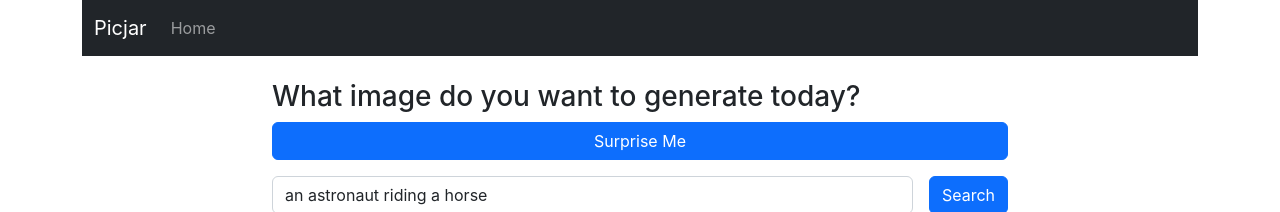
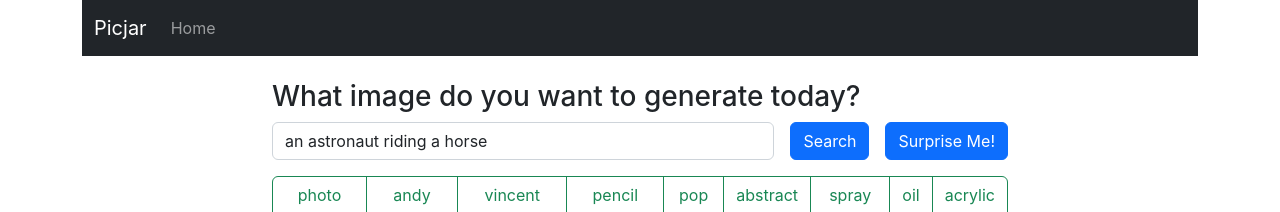
Before and after one commit to nisthana/gpt3-image-gen-app, a React (Create React App) app: page / in a window 1280 px wide. Shown: the top 212 px of the page. Built offline with nearby package versions, Linux system fonts and the light colour scheme; the HTML template or start-up script is replaced by a standard one.

Commit message:
fixed styling of button

```diff
--- a/src/Components/ImageCard.js
+++ b/src/Components/ImageCard.js
@@ -5,7 +5,7 @@ export default function ImageCard ({url,title}) {
     return (
 
         <Row className="justify-content-md-center">
-          <Col lg="8">
+          <Col lg="4">
             <Card >
 
             <Card.Body>
@@ -17,6 +17,7 @@ export default function ImageCard ({url,title}) {
             </Card>
         </Col>
 
+
         </Row>
 
       );
--- a/src/Components/SearchBox.js
+++ b/src/Components/SearchBox.js
@@ -62,20 +62,7 @@ export default function SearchBox ({setPrimaryImageUrl,setImageTitle}) {
             <Col >
                 <h3>What image do you want to generate today?</h3>
                 <Stack gap={3}>
-                <Button onClick={()=>{
-                    const idx = Math.floor(Math.random() * Prompts.length);
-                    console.log(idx);
-                    console.log(Prompts[idx].prompt);
-                    setSearchTerm(Prompts[idx].prompt);
-                    const numImages = Prompts[idx].numPics;
-                    const imgIdx = Math.floor(Math.random() * numImages);
-                    const imgUrl = 'img-'+Prompts[idx].imgId+'-'+imgIdx+'.png';
-                    console.log(imgUrl);
-                    setPrimaryImageUrl(imgUrl);
-                    setImageTitle(Prompts[idx].prompt);
-                }
 
-                }>Surprise Me</Button>
 
                 <Stack gap={3} direction="horizontal">
                             <Form.Control type="text" placeholder="What do you want to create:" onChange={handleTextChange} disabled={spinner2} value={searchTerm}/>
@@ -90,8 +77,20 @@ export default function SearchBox ({setPrimaryImageUrl,setImageTitle}) {
                             className={!spinner2 ? "visually-hidden" : "visually-hidden1"}
                             />
                             {!spinner2 ? 'Search' : ''}</Button>
+                            <Button className="text-nowrap" variant="primary" onClick={()=>{
+                                const idx = Math.floor(Math.random() * Prompts.length);
+                                console.log(idx);
+                                console.log(Prompts[idx].prompt);
+                                setSearchTerm(Prompts[idx].prompt);
+                                const numImages = Prompts[idx].numPics;
+                                const imgIdx = Math.floor(Math.random() * numImages);
+                                const imgUrl = 'img-'+Prompts[idx].imgId+'-'+imgIdx+'.png';
+                                console.log(imgUrl);
+                                setPrimaryImageUrl(imgUrl);
+                                setImageTitle(Prompts[idx].prompt);
+                            }}>Surprise Me!</Button>
 
-                          </Stack>
+                </Stack>
 
 
 
```
Also changed, not shown: 1 other file (tests, documents, lock files or other folders).
